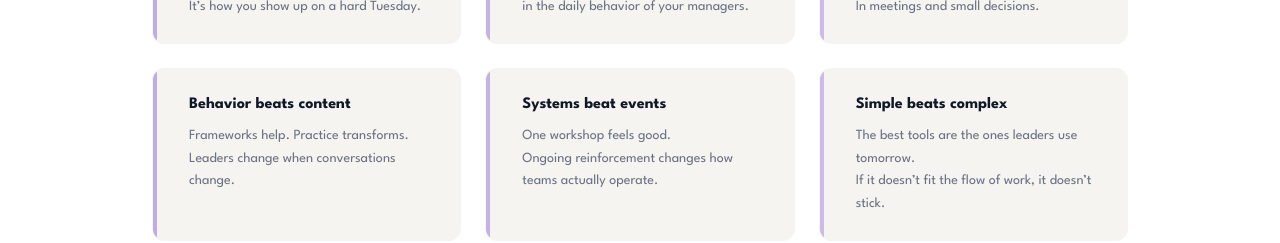
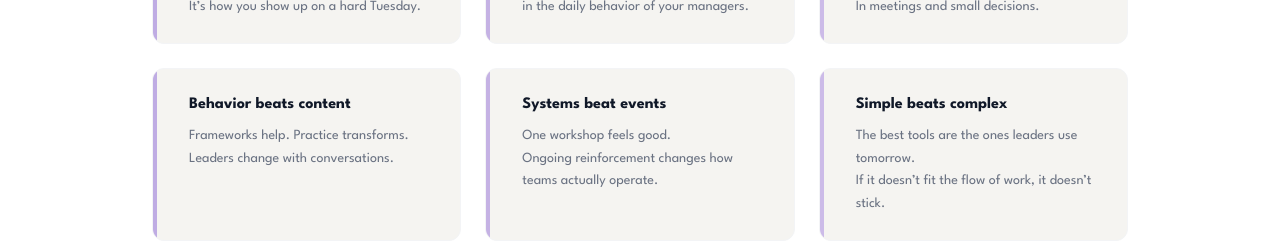
Before and after one commit to stevearntz/campfire-website, a Next.js app: page /about in a window 1280 px wide. Shown: the part 3840-4083 px from the top of the page. Built offline with nearby package versions, Linux system fonts and the light colour scheme; no server answers.

Commit message:
Simplify: Leaders change with conversations
Co-Authored-By: Claude Opus 4.6 <noreply@anthropic.com>

```diff
--- a/app/about/page.tsx
+++ b/app/about/page.tsx
@@ -535,7 +535,7 @@ export default function AboutPage() {
               {
                 belief: "Behavior beats content",
                 line1: "Frameworks help. Practice transforms.",
-                line2: "Leaders change when conversations change.",
+                line2: "Leaders change with conversations.",
                 accent: "bg-[#6E3FCC]",
               },
               {
```
